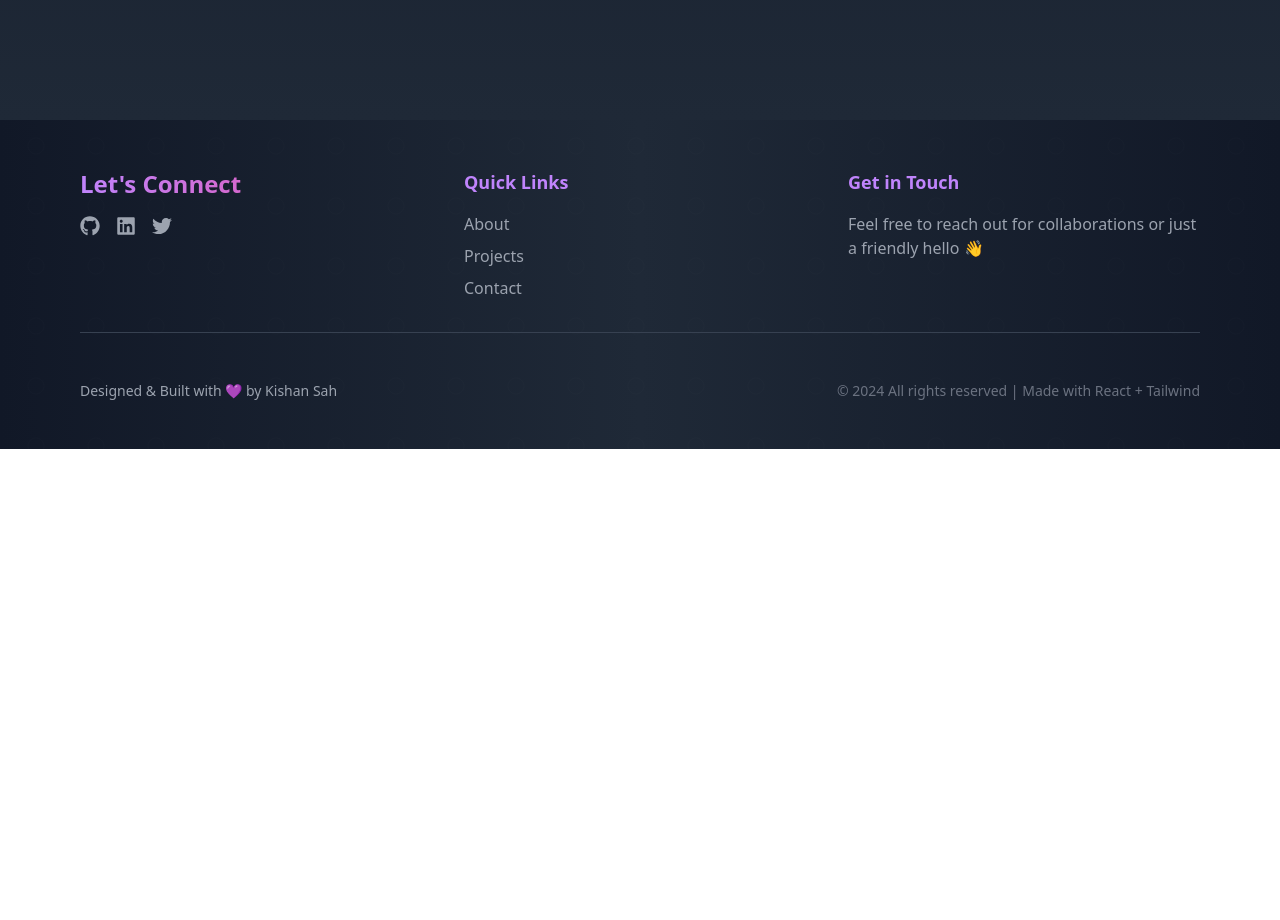
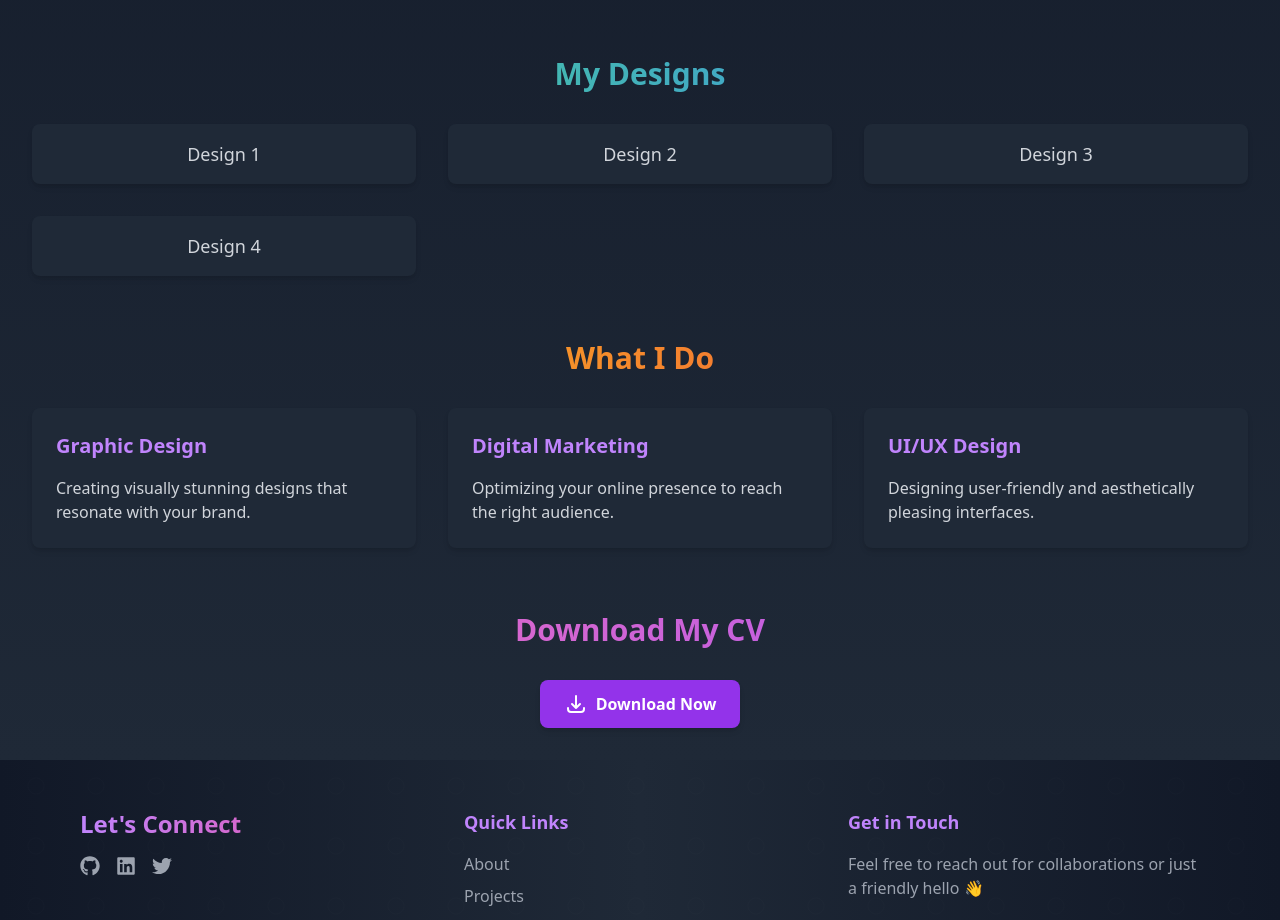
Before and after one commit to kissan5/MyPortfolio, a React (Vite) app: page / in a window 1280 px wide. Shown: the part 680-1600 px from the top of the page. Before the commit the page ends 1129 px from the top, so only its background shows below. Built offline with nearby package versions, Linux system fonts and the light colour scheme.

Commit message:
added more section about my cv and designs i have done

```diff
--- a/src/pages/HomePage.jsx
+++ b/src/pages/HomePage.jsx
@@ -2,6 +2,7 @@ import React from "react";
 import { motion } from "framer-motion";
 import { FaGithub, FaLinkedin, FaTwitter } from "react-icons/fa";
 import { TypeAnimation } from "react-type-animation";
+import { HiOutlineDownload } from "react-icons/hi";
 
 const socialLinks = [
   {
@@ -18,9 +19,17 @@ const socialLinks = [
   },
 ];
 
+const designs = [
+  "Design 1",
+  "Design 2",
+  "Design 3",
+  "Design 4",
+];
+
 function HomePage() {
   return (
     <motion.div className="min-h-screen bg-gradient-to-b from-gray-900 to-gray-800 text-white p-4 md:p-8">
+      {/* Header Section */}
       <motion.div
         initial={{ opacity: 0, y: 20 }}
         animate={{ opacity: 1, y: 0 }}
@@ -80,6 +89,64 @@ function HomePage() {
           </motion.p>
         </div>
       </motion.div>
+
+      {/* Showcase Designs Section */}
+      <section className="mt-16">
+        <h2 className="text-3xl font-bold text-center bg-gradient-to-r from-green-400 to-blue-500 bg-clip-text text-transparent">
+          My Designs
+        </h2>
+        <div className="grid grid-cols-1 md:grid-cols-2 lg:grid-cols-3 gap-8 mt-8">
+          {designs.map((design, index) => (
+            <div
+              key={index}
+              className="bg-gray-800 p-4 rounded-lg shadow-md hover:shadow-xl transition-shadow text-center"
+            >
+              <p className="text-lg text-gray-300">{design}</p>
+            </div>
+          ))}
+        </div>
+      </section>
+
+      {/* Services Section */}
+      <section className="mt-16">
+        <h2 className="text-3xl font-bold text-center bg-gradient-to-r from-yellow-400 to-red-500 bg-clip-text text-transparent">
+          What I Do
+        </h2>
+        <div className="grid grid-cols-1 md:grid-cols-3 gap-8 mt-8">
+          <div className="bg-gray-800 p-6 rounded-lg shadow-md hover:shadow-xl transition-shadow">
+            <h3 className="text-xl font-bold text-purple-400">Graphic Design</h3>
+            <p className="text-gray-300 mt-4">
+              Creating visually stunning designs that resonate with your brand.
+            </p>
+          </div>
+          <div className="bg-gray-800 p-6 rounded-lg shadow-md hover:shadow-xl transition-shadow">
+            <h3 className="text-xl font-bold text-purple-400">Digital Marketing</h3>
+            <p className="text-gray-300 mt-4">
+              Optimizing your online presence to reach the right audience.
+            </p>
+          </div>
+          <div className="bg-gray-800 p-6 rounded-lg shadow-md hover:shadow-xl transition-shadow">
+            <h3 className="text-xl font-bold text-purple-400">UI/UX Design</h3>
+            <p className="text-gray-300 mt-4">
+              Designing user-friendly and aesthetically pleasing interfaces.
+            </p>
+          </div>
+        </div>
+      </section>
+
+      {/* Download CV Section */}
+      <section className="mt-16 text-center">
+        <h2 className="text-3xl font-bold bg-gradient-to-r from-pink-400 to-purple-500 bg-clip-text text-transparent">
+          Download My CV
+        </h2>
+        <a
+          href="/path/to/your-cv.pdf"
+          download
+          className="mt-8 inline-flex items-center px-6 py-3 bg-purple-600 hover:bg-purple-700 text-white font-bold rounded-lg shadow-md transition-all"
+        >
+          <HiOutlineDownload className="mr-2 text-2xl" /> Download Now
+        </a>
+      </section>
     </motion.div>
   );
 }
```
